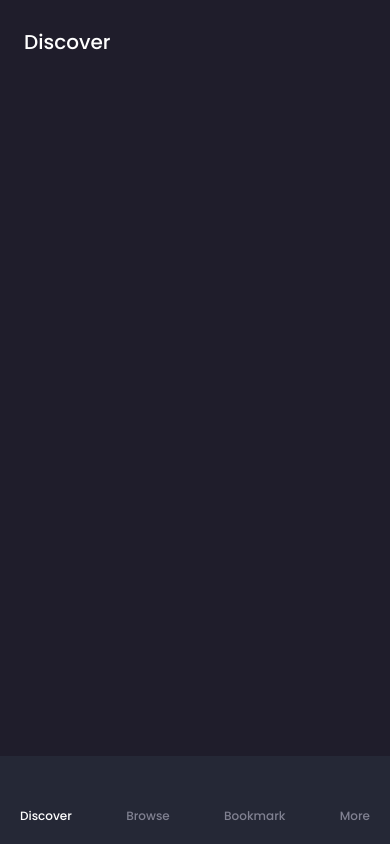
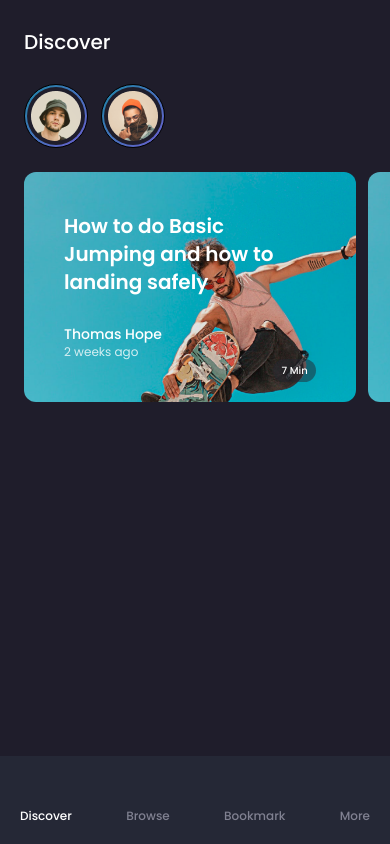
Before and after one commit to Aqshola/skateboard, a Next.js app: page / in a window 390 px wide. Shown: the top 844 px of the page. Built offline with nearby package versions, Linux system fonts and the light colour scheme; some icons are missing.

Commit message:
add discover mobile

```diff
--- a/components/navbar/MobileNav.tsx
+++ b/components/navbar/MobileNav.tsx
@@ -5,7 +5,7 @@
 
 export default function MobileNav({}: Props): ReactElement {
   return (
-    <div className="px-6 py-7 flex lg:hidden sticky top-0">
+    <div className="px-6 py-7 flex lg:hidden">
       <h1 className="flex-grow">
         <a href="#" className="text-white font-medium text-xl w-max">
           Discover
--- a/components/navbar/Navbar.tsx
+++ b/components/navbar/Navbar.tsx
@@ -6,9 +6,9 @@
 
 export default function Navbar({}: Props): ReactElement {
   return (
-    <>
+    <div className="sticky top-0 z-50 bg-[#1F1D2B]">
       <DesktopNav />
       <MobileNav />
-    </>
+    </div>
   );
 }
--- a/components/section/DiscoverSection.tsx
+++ b/components/section/DiscoverSection.tsx
@@ -1,47 +1,14 @@
 import React, { ReactElement } from "react";
-import BannerCard from "components/Card/BannerCard";
+import DiscoverDesktop from "./discover/DiscoverDesktop";
+import DiscoverMobile from "./discover/DiscoverMobile";
 
 interface Props {}
 
 export default function DiscoverSection({}: Props): ReactElement {
   return (
-    <div>
-      <div>
-        <h1 className="font-semibold text-white text-5xl">Discover</h1>
-        <div className="grid-cols-12 mt-7 gap-5 hidden lg:grid">
-          <div className="col-span-8">
-            <BannerCard
-              title="How to do Basic Jumping and how to landing safely"
-              videoThumb="/image/bigCard/image 1.png"
-              videoLength="7 Min"
-              person={{
-                name: "Thomas Hope",
-                img: "/image/profile/bigProfile2.png",
-                uploaded_at: "2 weeks ago",
-                views: "53k",
-              }}
-              baseColor="#40b1c3"
-            />
-          </div>
-          <div className="col-span-4">
-            <BannerCard
-              type="small"
-              title="Skateboard
-									Tips You need
-									to know"
-              videoThumb="/image/bigCard/image 3.png"
-              videoLength="7 Min"
-              person={{
-                name: "Thomas Hope",
-                img: "/image/profile/bigProfile2.png",
-                uploaded_at: "2 weeks ago",
-                views: "53k",
-              }}
-              baseColor="#e8ad67"
-            />
-          </div>
-        </div>
-      </div>
-    </div>
+    <>
+      <DiscoverDesktop />
+      <DiscoverMobile />
+    </>
   );
 }
--- /dev/null
+++ b/components/section/Stories.tsx
@@ -0,0 +1,26 @@
+import React, { ReactElement } from "react";
+import { Swiper, SwiperSlide } from "swiper/react";
+import "swiper/css";
+import Story from "components/story/Story";
+
+interface Props {}
+
+export default function Stories({}: Props): ReactElement {
+  return (
+    <div className="pl-6 z-0 lg:hidden">
+      <Swiper
+        spaceBetween={12}
+        slidesPerView={4.9}
+        onSlideChange={() => console.log("slide change")}
+        onSwiper={(swiper) => console.log(swiper)}
+      >
+        <SwiperSlide>
+          <Story img="/image/profile/bigProfile1.png" />
+        </SwiperSlide>
+        <SwiperSlide>
+          <Story img="/image/profile/bigProfile2.png" />
+        </SwiperSlide>
+      </Swiper>
+    </div>
+  );
+}
--- /dev/null
+++ b/components/section/discover/DiscoverDesktop.tsx
@@ -0,0 +1,46 @@
+import React, { ReactElement } from "react";
+import BannerCard from "components/Card/BannerCard";
+interface Props {}
+
+export default function DiscoverDesktop({}: Props): ReactElement {
+  return (
+    <div>
+      <h1 className="font-semibold text-white text-5xl hidden lg:block">
+        Discover
+      </h1>
+      <div className="grid-cols-12 mt-7 gap-5 hidden lg:grid">
+        <div className="col-span-8">
+          <BannerCard
+            title="How to do Basic Jumping and how to landing safely"
+            videoThumb="/image/bigCard/image 1.png"
+            videoLength="7 Min"
+            person={{
+              name: "Thomas Hope",
+              img: "/image/profile/bigProfile2.png",
+              uploaded_at: "2 weeks ago",
+              views: "53k",
+            }}
+            baseColor="#40b1c3"
+          />
+        </div>
+        <div className="col-span-4">
+          <BannerCard
+            type="small"
+            title="Skateboard
+									Tips You need
+									to know"
+            videoThumb="/image/bigCard/image 3.png"
+            videoLength="7 Min"
+            person={{
+              name: "Thomas Hope",
+              img: "/image/profile/bigProfile2.png",
+              uploaded_at: "2 weeks ago",
+              views: "53k",
+            }}
+            baseColor="#e8ad67"
+          />
+        </div>
+      </div>
+    </div>
+  );
+}
--- /dev/null
+++ b/components/section/discover/DiscoverMobile.tsx
@@ -0,0 +1,52 @@
+import React, { ReactElement } from "react";
+import { Swiper, SwiperSlide } from "swiper/react";
+import "swiper/css";
+import BannerCard from "components/Card/BannerCard";
+
+interface Props {}
+
+export default function DiscoverMobile({}: Props): ReactElement {
+  return (
+    <div>
+      <Swiper
+        spaceBetween={12}
+        slidesPerView={1.1}
+        onSlideChange={() => console.log("slide change")}
+        onSwiper={(swiper) => console.log(swiper)}
+      >
+        <SwiperSlide>
+          <div className="w-full">
+            <BannerCard
+              title="How to do Basic Jumping and how to landing safely"
+              videoThumb="/image/bigCard/image 1.png"
+              videoLength="7 Min"
+              person={{
+                name: "Thomas Hope",
+                img: "/image/profile/bigProfile2.png",
+                uploaded_at: "2 weeks ago",
+                views: "53k",
+              }}
+              baseColor="#40b1c3"
+            />
+          </div>
+        </SwiperSlide>
+        <SwiperSlide>
+          <div className="w-full">
+            <BannerCard
+              title="How to do Basic Jumping and how to landing safely"
+              videoThumb="/image/bigCard/image 1.png"
+              videoLength="7 Min"
+              person={{
+                name: "Thomas Hope",
+                img: "/image/profile/bigProfile2.png",
+                uploaded_at: "2 weeks ago",
+                views: "53k",
+              }}
+              baseColor="#40b1c3"
+            />
+          </div>
+        </SwiperSlide>
+      </Swiper>
+    </div>
+  );
+}
--- a/components/sidebar/LinkSideBar.tsx
+++ b/components/sidebar/LinkSideBar.tsx
@@ -1,10 +1,11 @@
 import React, { ReactElement } from "react";
 import clsx from "clsx";
+import { IconProps } from "react-iconly";
 
 interface Props {
   label: string;
   active?: boolean;
-  Logo?: any;
+  Logo?: React.FC<IconProps>;
 }
 
 export default function LinkSideBar({
--- /dev/null
+++ b/components/story/Story.tsx
@@ -0,0 +1,24 @@
+import React, { ReactElement } from "react";
+import Image from "next/image";
+
+interface Props {
+  img: string;
+}
+
+export default function Story({ img }: Props): ReactElement {
+  return (
+    <div>
+      <div className="w-16 h-16 block relative p-0.5 border border-current bg-clip-border bg-gradient-to-br from-[#1C85A6] to-[#6C5ECF]  rounded-full">
+        <div className="w-full h-full p-1 bg-[#1F1D2B] rounded-full">
+          <Image
+            src={img}
+            layout="responsive"
+            width={64}
+            height={64}
+            alt="story"
+          />
+        </div>
+      </div>
+    </div>
+  );
+}
--- a/package.json
+++ b/package.json
@@ -14,7 +14,8 @@
     "next": "12.0.7",
     "react": "17.0.2",
     "react-dom": "17.0.2",
-    "react-iconly": "^2.2.5"
+    "react-iconly": "^2.2.5",
+    "swiper": "^7.4.1"
   },
   "devDependencies": {
     "@types/react": "^17.0.38",
--- a/pages/index.tsx
+++ b/pages/index.tsx
@@ -3,25 +3,25 @@
 import Layout from "components/Layout";
 import Navbar from "components/navbar/Navbar";
 import SideBar from "components/sidebar/SideBar";
-
 import DiscoverSection from "components/section/DiscoverSection";
 import MostWatchedSection from "components/section/MostWatchedSection";
 import BottomNav from "components/navbar/BottomNav";
+import Stories from "components/section/Stories";
 
 export default function Home() {
   return (
     <Layout>
       <Navbar />
+      <Stories />
       <div className="grid grid-cols-12  min-h-screen  relative items-start ">
         <div className="col-span-2 lg:block hidden sticky top-0  pl-6 lg:px-6">
           <SideBar />
         </div>
-        {/* <div className="col-start-3 col-span-10  pl-6 lg:px-6">
-
+        <div className="col-span-12 mt-6 lg:mt-0 lg:col-start-3 lg:col-span-10 pl-6 lg:px-6">
           <DiscoverSection />
 
-          <MostWatchedSection />
-        </div> */}
+          {/* <MostWatchedSection /> */}
+        </div>
         <div className="col-span-12 fixed w-full bottom-0">
           <BottomNav />
         </div>
```
Also changed, not shown: 1 other file (tests, documents, lock files or other folders).
